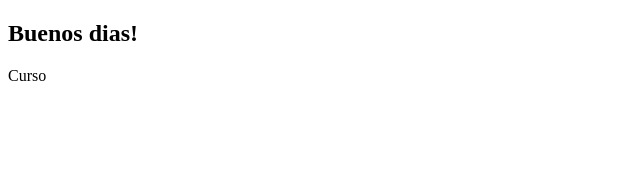
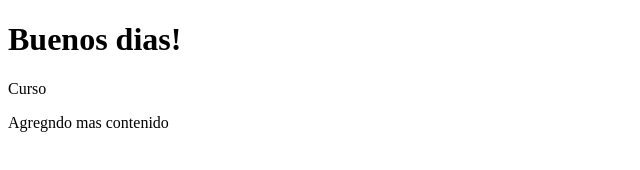
Before and after one commit to coderhouse-vanoyen/comision-27245, a plain HTML site: page index.html in a window 1280 px wide. Shown: the whole page, without its empty margins (0-640 px from the left). Drawn offline with Linux system fonts and the light colour scheme.

Commit message:
new content

```diff
--- a/index.html
+++ b/index.html
@@ -6,7 +6,8 @@
 	</title>
 </head>
 <body>
-    <h2>Buenos dias!</h2>
+    <h1>Buenos dias!</h1>
     <p>Curso</p>
+    <p>Agregndo mas contenido</p>
 </body>
 </html>
```
